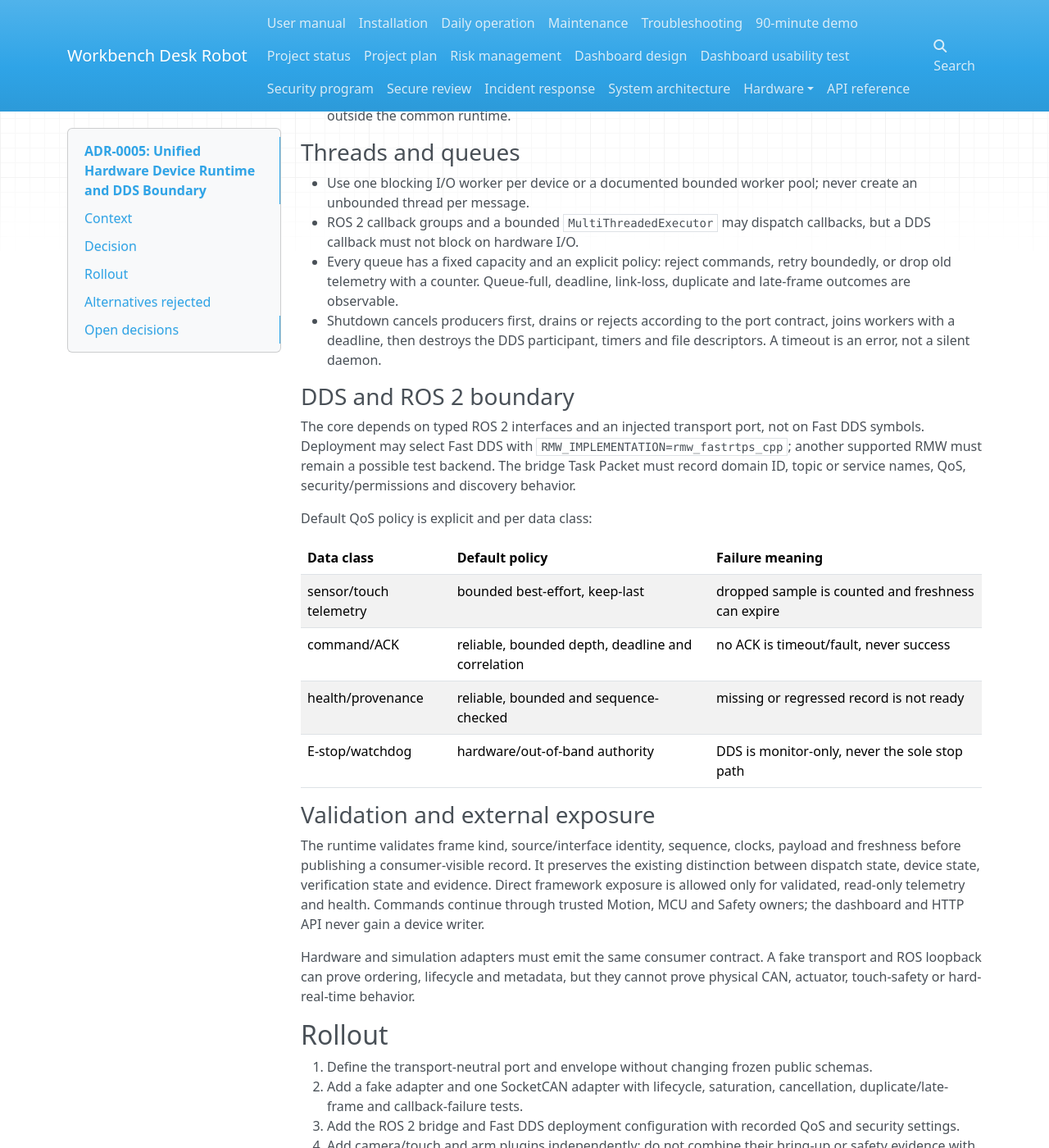
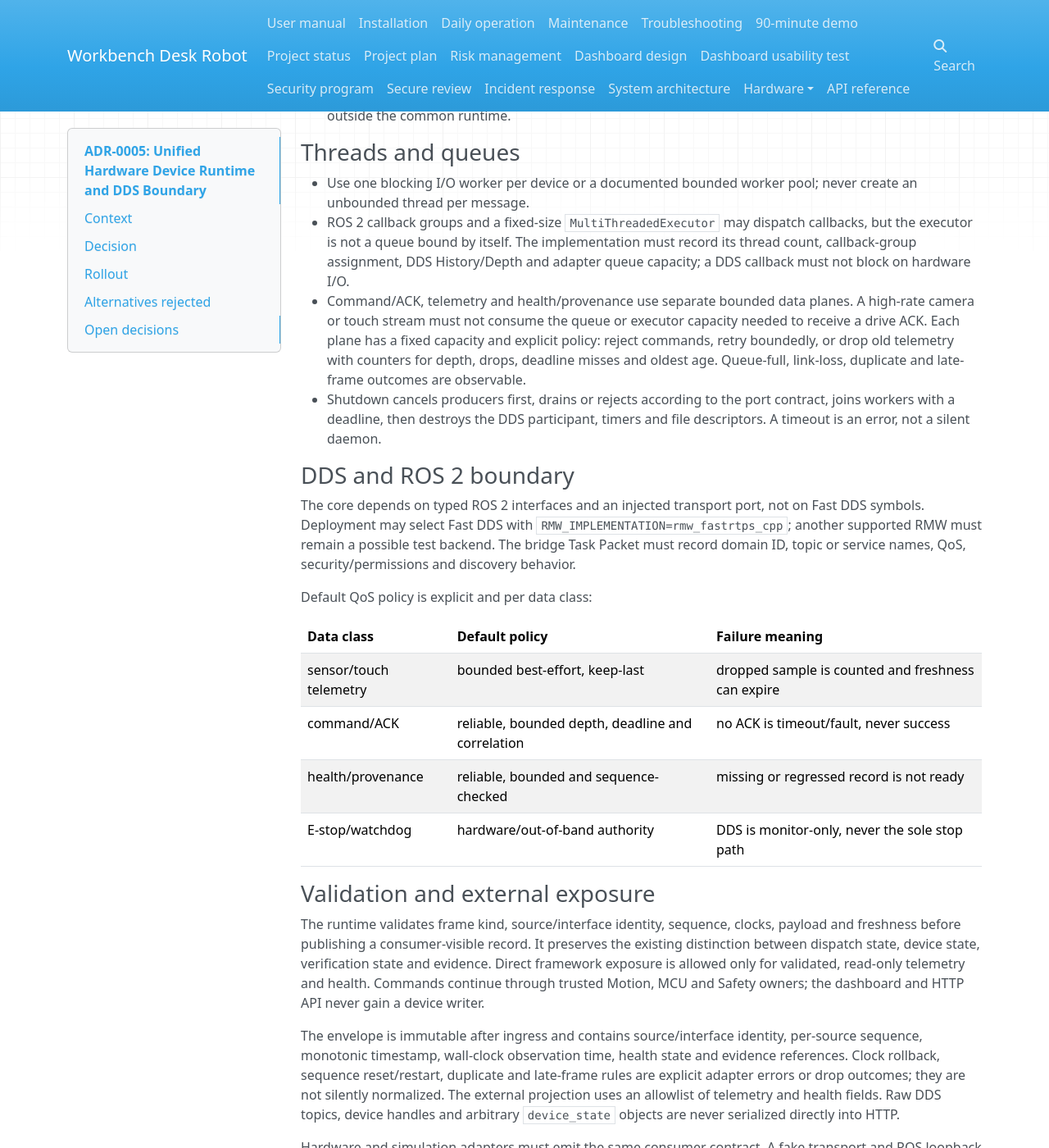
Before and after one commit to Quchaosheng/workbench-desk-robot, an MkDocs documentation site: the page built from docs/decisions/ADR-0005-hardware-device-runtime.md, in a window 1280 px wide and 1400 px high, scrolled down 1016 px. Shown: the whole window at 82% size. Built offline with MkDocs 1.6.1, drawn with Linux system fonts in a browser that asks for light colours; nearby versions of some CDN libraries.

Commit message:
docs(hardware): tighten runtime data plane bounds
Signed-off-by: 渠超胜 <quchaosheng000406@163.com>

```diff
--- a/docs/decisions/ADR-0005-hardware-device-runtime.md
+++ b/docs/decisions/ADR-0005-hardware-device-runtime.md
@@ -53,11 +53,16 @@ physical device / Linux driver
 
 - Use one blocking I/O worker per device or a documented bounded worker pool;
   never create an unbounded thread per message.
-- ROS 2 callback groups and a bounded `MultiThreadedExecutor` may dispatch
-  callbacks, but a DDS callback must not block on hardware I/O.
-- Every queue has a fixed capacity and an explicit policy: reject commands,
-  retry boundedly, or drop old telemetry with a counter. Queue-full, deadline,
-  link-loss, duplicate and late-frame outcomes are observable.
+- ROS 2 callback groups and a fixed-size `MultiThreadedExecutor` may dispatch
+  callbacks, but the executor is not a queue bound by itself. The implementation
+  must record its thread count, callback-group assignment, DDS History/Depth and
+  adapter queue capacity; a DDS callback must not block on hardware I/O.
+- Command/ACK, telemetry and health/provenance use separate bounded data
+  planes. A high-rate camera or touch stream must not consume the queue or
+  executor capacity needed to receive a drive ACK. Each plane has a fixed
+  capacity and explicit policy: reject commands, retry boundedly, or drop old
+  telemetry with counters for depth, drops, deadline misses and oldest age.
+  Queue-full, link-loss, duplicate and late-frame outcomes are observable.
 - Shutdown cancels producers first, drains or rejects according to the port
   contract, joins workers with a deadline, then destroys the DDS participant,
   timers and file descriptors. A timeout is an error, not a silent daemon.
@@ -87,6 +92,14 @@ the existing distinction between dispatch state, device state, verification
 state and evidence. Direct framework exposure is allowed only for validated,
 read-only telemetry and health. Commands continue through trusted Motion,
 MCU and Safety owners; the dashboard and HTTP API never gain a device writer.
+
+The envelope is immutable after ingress and contains source/interface identity,
+per-source sequence, monotonic timestamp, wall-clock observation time, health
+state and evidence references. Clock rollback, sequence reset/restart, duplicate
+and late-frame rules are explicit adapter errors or drop outcomes; they are not
+silently normalized. The external projection uses an allowlist of telemetry and
+health fields. Raw DDS topics, device handles and arbitrary `device_state`
+objects are never serialized directly into HTTP.
 
 Hardware and simulation adapters must emit the same consumer contract. A fake
 transport and ROS loopback can prove ordering, lifecycle and metadata, but they
```
